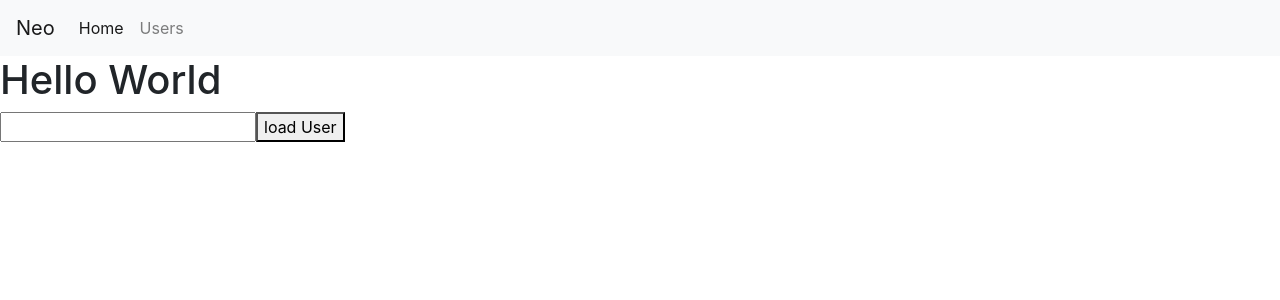
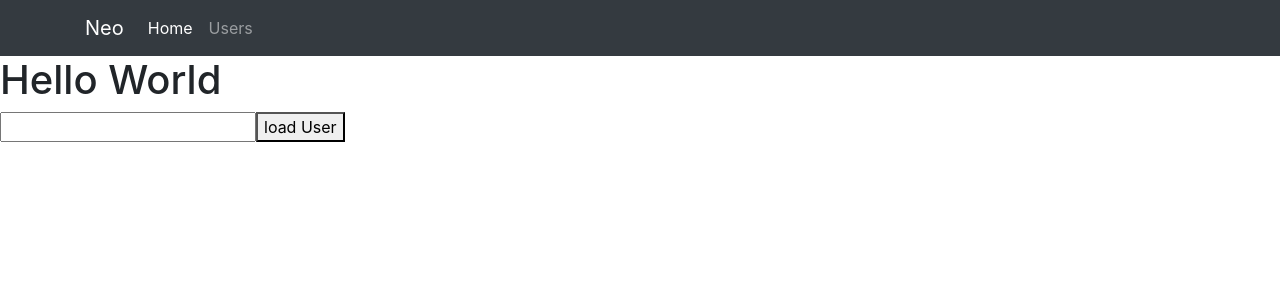
Before and after one commit to hoangbaovu/nuxtjs-training, a Nuxt app in the folder learning/: page / in a window 1280 px wide. Shown: the top 300 px of the page. Built offline with nearby package versions, Linux system fonts and the light colour scheme.

Commit message:
Using Nuxt link

```diff
--- a/learning/components/Nav.vue
+++ b/learning/components/Nav.vue
@@ -1,5 +1,6 @@
 <template>
-<nav class="navbar navbar-expand-lg navbar-light bg-light">
+  <nav class="navbar navbar-expand-lg navbar-dark bg-dark">
+    <div class="container">
       <a class="navbar-brand" href="/">Neo</a>
       <button class="navbar-toggler" type="button" data-toggle="collapse" data-target="#navbarNav" aria-controls="navbarNav" aria-expanded="false" aria-label="Toggle navigation">
         <span class="navbar-toggler-icon"></span>
@@ -7,12 +8,13 @@
       <div class="collapse navbar-collapse" id="navbarNav">
         <ul class="navbar-nav">
           <li class="nav-item active">
-        <a class="nav-link" href="/">Home <span class="sr-only">(current)</span></a>
+            <nuxt-link to="/" class="nav-link">Home</nuxt-link>
           </li>
           <li class="nav-item">
-        <a class="nav-link" href="/users">Users</a>
+            <nuxt-link to="/users" class="nav-link">Users</nuxt-link>
           </li>
         </ul>
       </div>
+    </div>
   </nav>
 </template>
```
Lines whose indentation alone changed are shown as unchanged.
